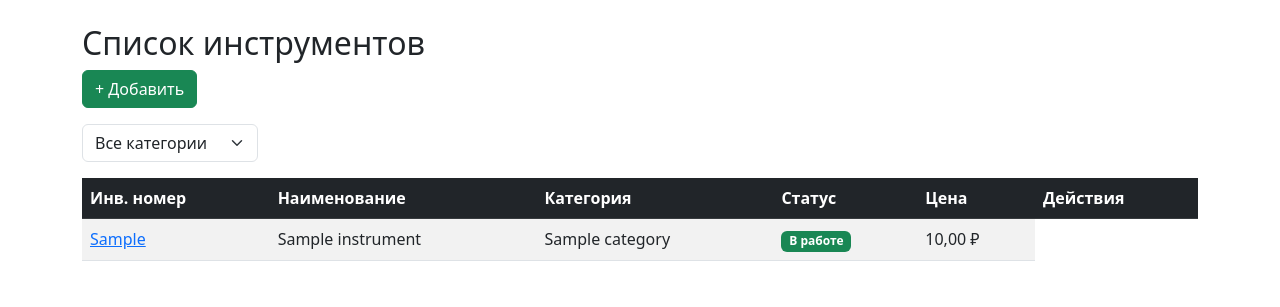
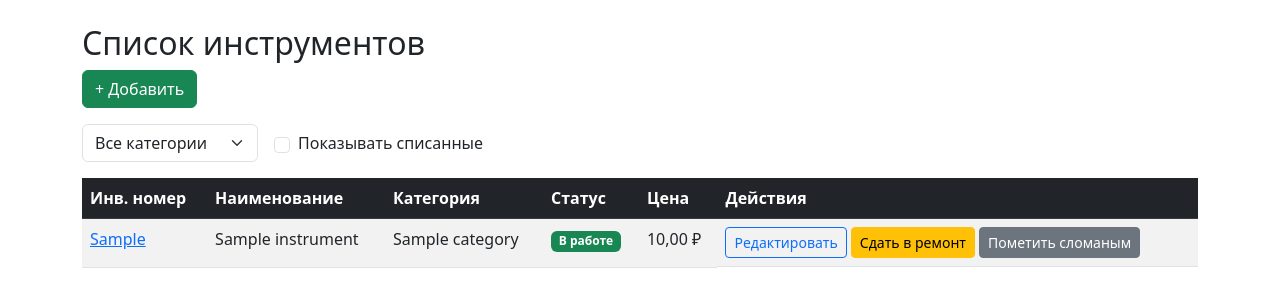
Before and after one commit to botnbot/instrument-control-v2, a Django app: page / in a window 1280 px wide. Shown: the part 56-363 px from the top of the page. Run offline with Django 5.2, Linux system fonts and the light colour scheme; a user stored in the database is signed in; tables that the repository leaves empty hold one stand-in row (values such as "Sample post").

Commit message:
checkbox for show_written_off added add conditions to show "Действия" column add conditions to show buttons in "Действия" column

```diff
--- a/templates/core/instruments/instrument_list.html
+++ b/templates/core/instruments/instrument_list.html
@@ -2,23 +2,33 @@
 {% block title %}Инструменты{% endblock %}
 {% block content %}
 <h2>Список инструментов</h2>
-{% if user.groups.all.0.name == 'Администрация' or user.is_superuser %}
+
+{% if user.is_superuser or 'Администрация' in user.groups.all|join:', ' or 'Кладовщики' in user.groups.all|join:', ' %}
 <a href="{% url 'core:instrument_create' %}" class="btn btn-success mb-3">+ Добавить</a>
 {% endif %}
 
-<div class="mb-3">
+<div class="mb-3 d-flex align-items-center gap-3 flex-wrap">
     <form method="get">
         <select name="category" class="form-select w-auto" onchange="this.form.submit()">
             <option value="">Все категории</option>
             {% for cat in categories %}
-                <option value="{{ cat.id }}" {% if request.GET.category == cat.id|stringformat:"s" %}selected{% endif %}>
-                    {{ cat.name }}
-                </option>
+            <option value="{{ cat.id }}" {% if request.GET.category == cat.id|stringformat:"s" %}selected{% endif %}>
+                {{ cat.name }}
+            </option>
             {% endfor %}
         </select>
     </form>
+
+    <form method="get" class="d-flex align-items-center">
+        {% if request.GET.category %}
+        <input type="hidden" name="category" value="{{ request.GET.category }}">
+        {% endif %}
+        <input type="checkbox" name="show_written_off" value="1" class="form-check-input me-2" id="show_written_off"
+               {% if request.GET.show_written_off == '1' %}checked{% endif %}
+               onchange="this.form.submit()">
+        <label for="show_written_off" class="form-check-label">Показывать списанные</label>
+    </form>
 </div>
-
 
 <table class="table table-striped">
     <thead class="table-dark">
@@ -28,7 +38,9 @@
         <th>Категория</th>
         <th>Статус</th>
         <th>Цена</th>
+        {% if user.is_superuser or 'Администрация' in user.groups.all|join:', ' or 'Кладовщики' in user.groups.all|join:', ' %}
         <th>Действия</th>
+        {% endif %}
     </tr>
     </thead>
     <tbody>
@@ -43,14 +55,48 @@
             {% endwith %}
         </td>
         <td>{{ instrument.price }} ₽</td>
+        {% if user.is_superuser or 'Администрация' in user.groups.all|join:', ' or 'Кладовщики' in user.groups.all|join:', ' %}
+        <td class="d-flex gap-1">
+            <a href="{% url 'core:instrument_update' instrument.pk %}" class="btn btn-sm btn-outline-primary">Редактировать</a>
+
+            {% if instrument.status == 'IN_USE' %}
+            <form method="post" action="{% url 'core:repair_create' %}" class="d-inline">
+                {% csrf_token %}
+                <input type="hidden" name="instrument" value="{{ instrument.pk }}">
+                <button type="submit" class="btn btn-sm btn-warning">Сдать в ремонт</button>
+            </form>
+            {% endif %}
+
+            {% if instrument.status != 'WRITTEN_OFF' %}
+            <form method="post" action="{% url 'core:instrument_mark_broken' instrument.pk %}" class="d-inline"
+                  onsubmit="return confirm('Отметить инструмент {{ instrument.name }} как сломанный?');">
+                {% csrf_token %}
+                <button type="submit" class="btn btn-sm btn-secondary">Пометить сломаным</button>
+            </form>
+            {% endif %}
+
+            {% if instrument.status == 'BROKEN' %}
+            <form method="post" action="{% url 'core:instrument_write_off' instrument.pk %}" class="d-inline"
+                  onsubmit="return confirm('Вы уверены, что хотите списать инструмент {{ instrument.name }}?');">
+                {% csrf_token %}
+                <button type="submit" class="btn btn-sm btn-danger">Списать</button>
+            </form>
+            {% endif %}
+
+            {% if instrument.status == 'WRITTEN_OFF' and user.is_superuser %}
+            <a href="{% url 'core:instrument_delete' instrument.pk %}" class="btn btn-sm btn-outline-danger"
+               onclick="return confirm('Вы уверены, что хотите удалить инструмент {{ instrument.name }}? Это действие необратимо.');">
+                Удалить
+            </a>
+            {% endif %}
+        </td>
+        {% endif %}
     </tr>
     {% empty %}
     <tr>
-        <td colspan="5" class="text-center">Инструментов пока нет.</td>
+        <td colspan="6" class="text-center">Инструментов пока нет.</td>
     </tr>
     {% endfor %}
     </tbody>
 </table>
-{% if user.groups.all.0.name == 'Администрация' or user.is_superuser %}
-{% endif %}
 {% endblock %}
```
